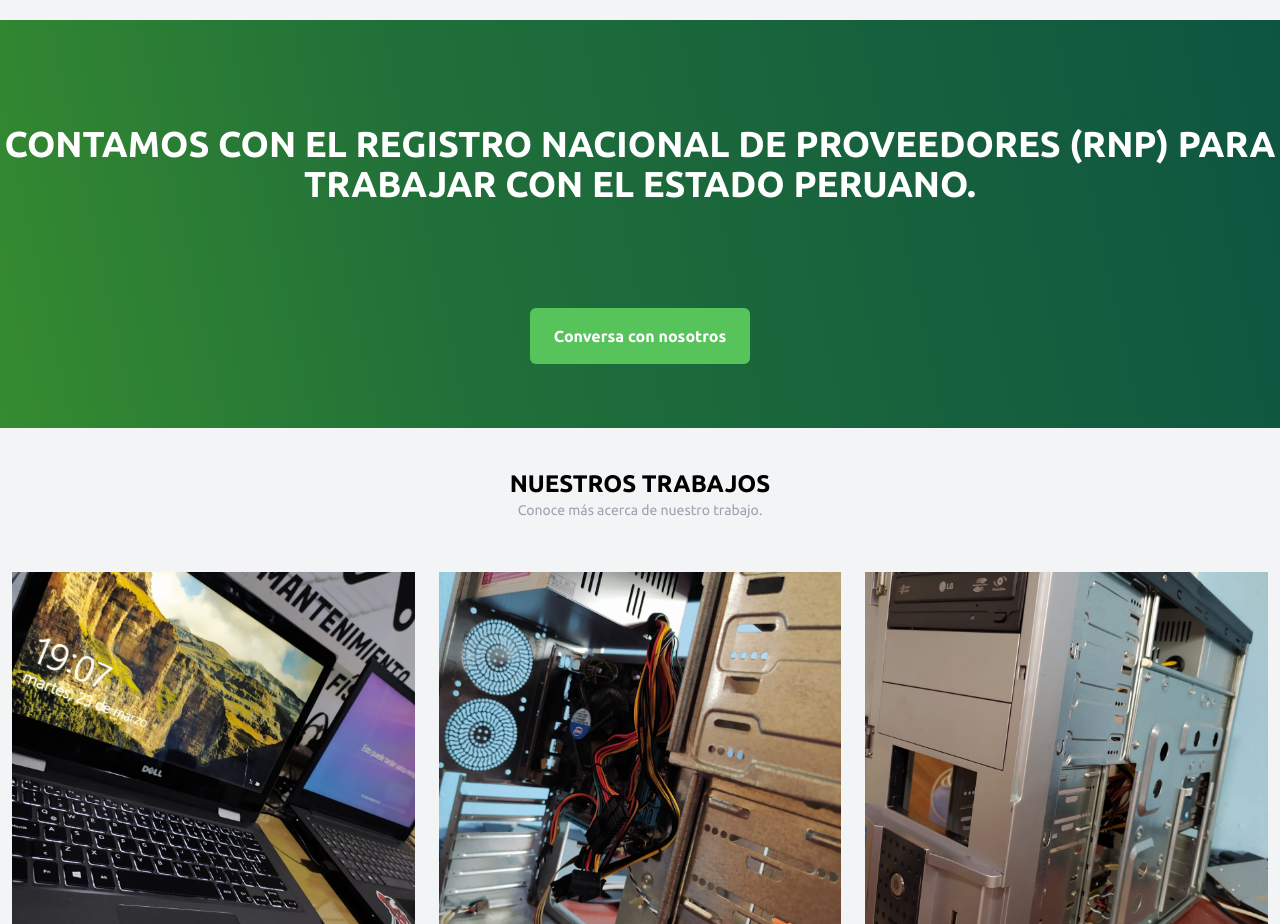
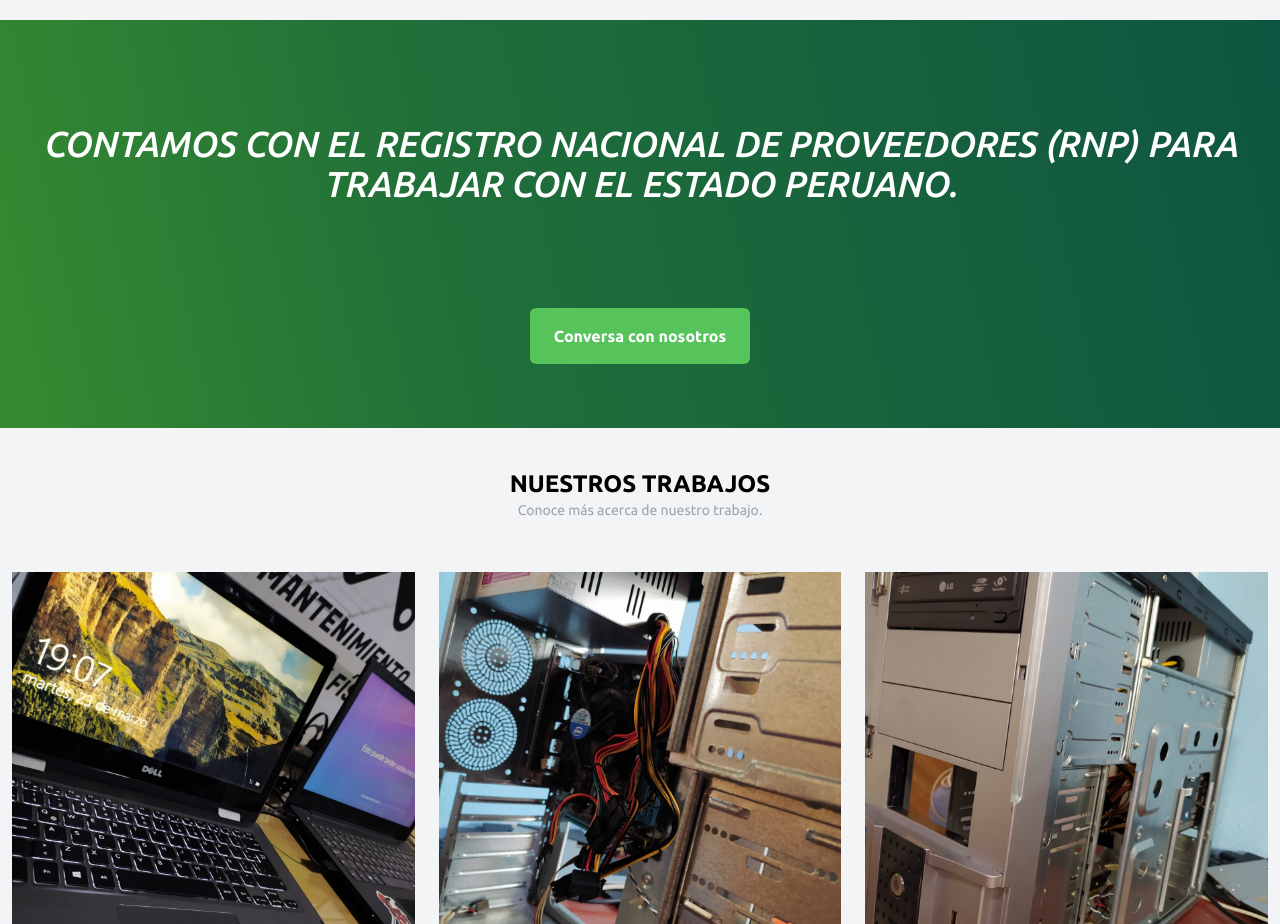
Before and after one commit to wasi-lat/tingotech, a Next.js app: page / in a window 1280 px wide. Shown: the part 1660-2584 px from the top of the page. Built offline with nearby package versions, Linux system fonts and the light colour scheme.

Commit message:
STYLE: add italic in banner message

```diff
--- a/pages/index.js
+++ b/pages/index.js
@@ -130,7 +130,7 @@ export default function Home() {
         </section>
         <section className="py-16" style={{background: 'linear-gradient(257.86deg, #0E5541 0%, #217039 65.94%, #358B30 100%)'}}>
           <div className="container mx-auto flex flex-col items-center">
-            <h2 className="font-bold text-center text-4xl text-white my-10">
+            <h2 className="font-medium text-center italic text-4xl text-white my-10">
               CONTAMOS CON EL REGISTRO NACIONAL DE PROVEEDORES (RNP)
               PARA TRABAJAR CON EL ESTADO PERUANO.
             </h2>
```
